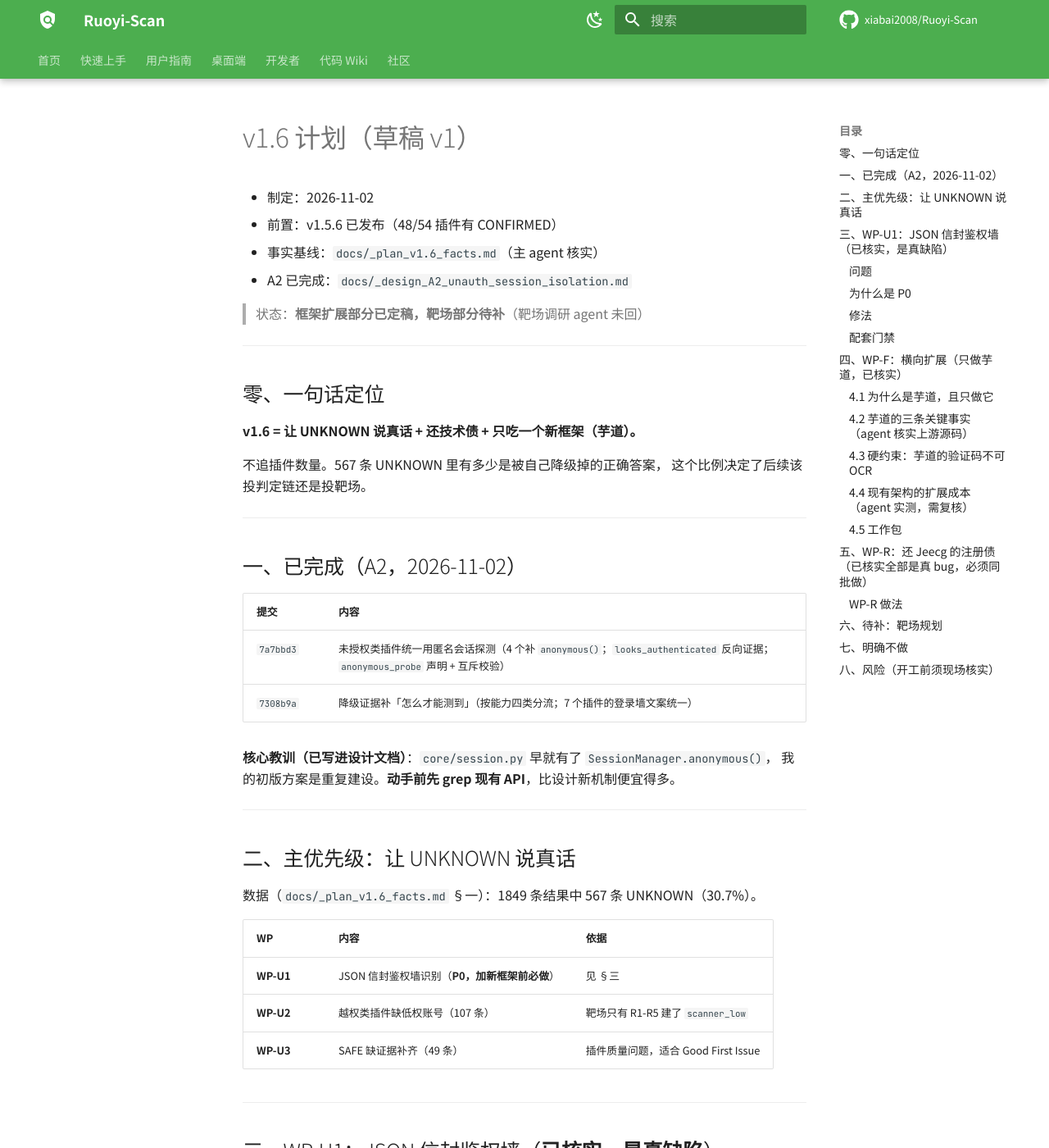
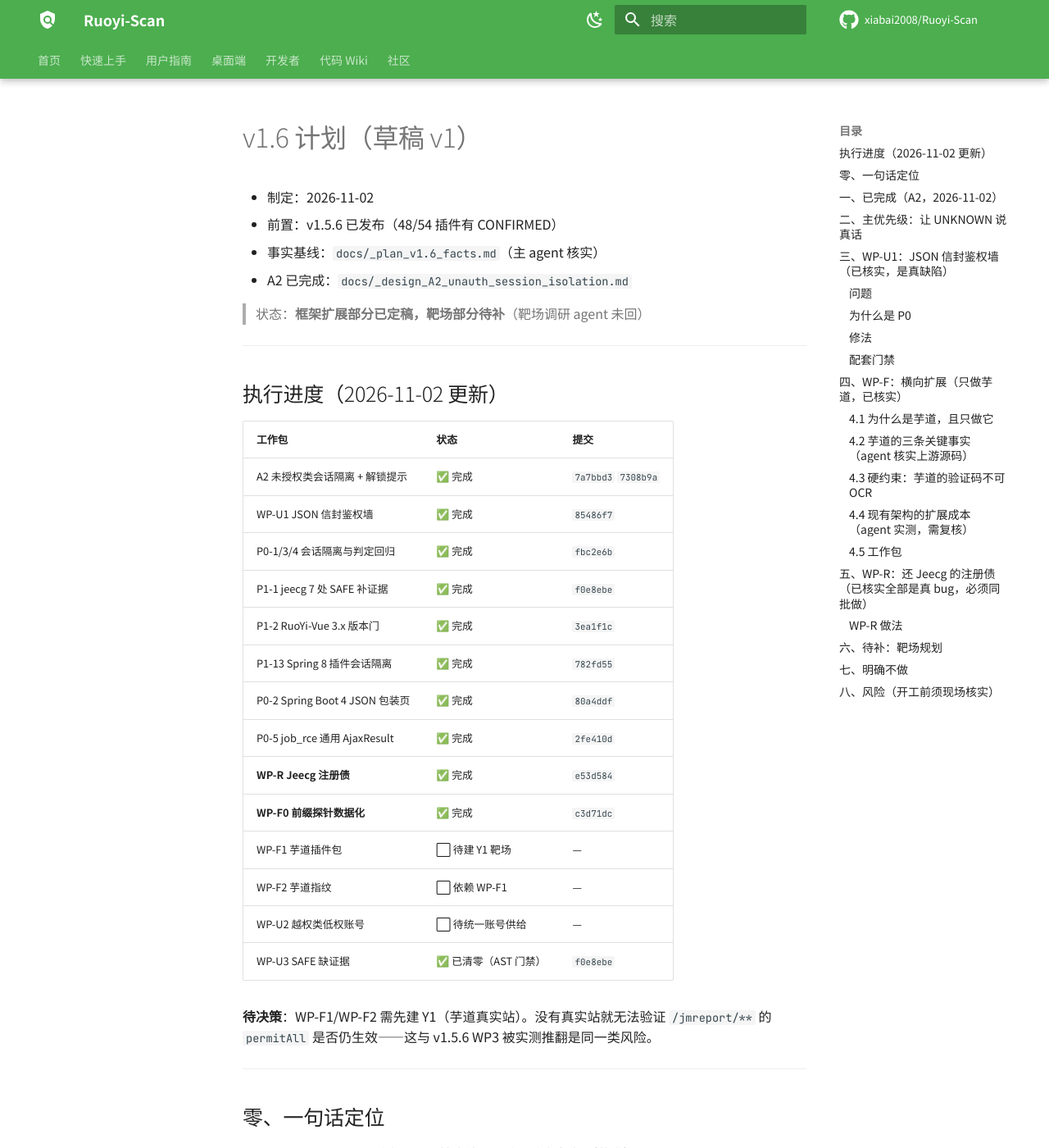
Before and after one commit to xiabai2008/ruoyi-scan, an MkDocs documentation site: the page built from docs/_plan_v1.6_20261102.md, in a window 1280 px wide and 1400 px high. Shown: the whole window at 82% size. Built offline with MkDocs 1.6.1 and Material for MkDocs 9.7.7, drawn with Linux system fonts in a browser that asks for light colours; comment, search, counter and statistics services are not loaded.

Commit message:
docs(v1.6): 更新执行进度（10 个工作包已完成）
Co-Authored-By: Claude Haiku 5.5 <noreply@anthropic.com>

```diff
--- a/docs/_plan_v1.6_20261102.md
+++ b/docs/_plan_v1.6_20261102.md
@@ -6,6 +6,30 @@
 - A2 已完成：`docs/_design_A2_unauth_session_isolation.md`
 
 > 状态：**框架扩展部分已定稿，靶场部分待补**（靶场调研 agent 未回）
+
+---
+
+## 执行进度（2026-11-02 更新）
+
+| 工作包 | 状态 | 提交 |
+|---|---|---|
+| A2 未授权类会话隔离 + 解锁提示 | ✅ 完成 | `7a7bbd3` `7308b9a` |
+| WP-U1 JSON 信封鉴权墙 | ✅ 完成 | `85486f7` |
+| P0-1/3/4 会话隔离与判定回归 | ✅ 完成 | `fbc2e6b` |
+| P1-1 jeecg 7 处 SAFE 补证据 | ✅ 完成 | `f0e8ebe` |
+| P1-2 RuoYi-Vue 3.x 版本门 | ✅ 完成 | `3ea1f1c` |
+| P1-13 Spring 8 插件会话隔离 | ✅ 完成 | `782fd55` |
+| P0-2 Spring Boot 4 JSON 包装页 | ✅ 完成 | `80a4ddf` |
+| P0-5 job_rce 通用 AjaxResult | ✅ 完成 | `2fe410d` |
+| **WP-R Jeecg 注册债** | ✅ 完成 | `e53d584` |
+| **WP-F0 前缀探针数据化** | ✅ 完成 | `c3d71dc` |
+| WP-F1 芋道插件包 | ⬜ 待建 Y1 靶场 | — |
+| WP-F2 芋道指纹 | ⬜ 依赖 WP-F1 | — |
+| WP-U2 越权类低权账号 | ⬜ 待统一账号供给 | — |
+| WP-U3 SAFE 缺证据 | ✅ 已清零（AST 门禁） | `f0e8ebe` |
+
+**待决策**：WP-F1/WP-F2 需先建 Y1（芋道真实站）。没有真实站就无法验证
+`/jmreport/**` 的 `permitAll` 是否仍生效——这与 v1.5.6 WP3 被实测推翻是同一类风险。
 
 ---
 
```
